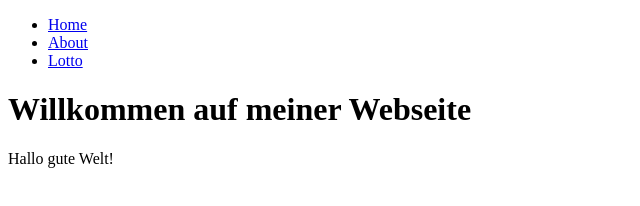
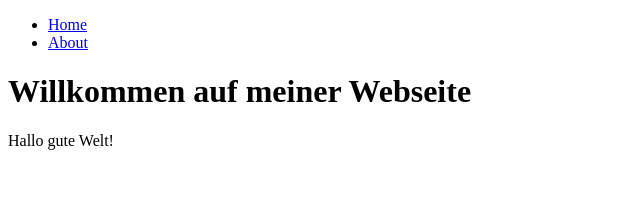
Before and after one commit to mebe96/mebe96.github.io, a plain HTML site: page index.html in a window 1280 px wide. Shown: the whole page, without its empty margins (0-640 px from the left). Drawn offline with Linux system fonts and the light colour scheme.

Commit message:
Update index.html

```diff
--- a/index.html
+++ b/index.html
@@ -10,7 +10,6 @@
       <ul>
         <li><a href="#">Home</a></li>
         <li><a href="about.html">About</a></li>
-        <li><a href="lotto.html">Lotto</a></li>
       </ul>
     </nav>
   </header>
```
